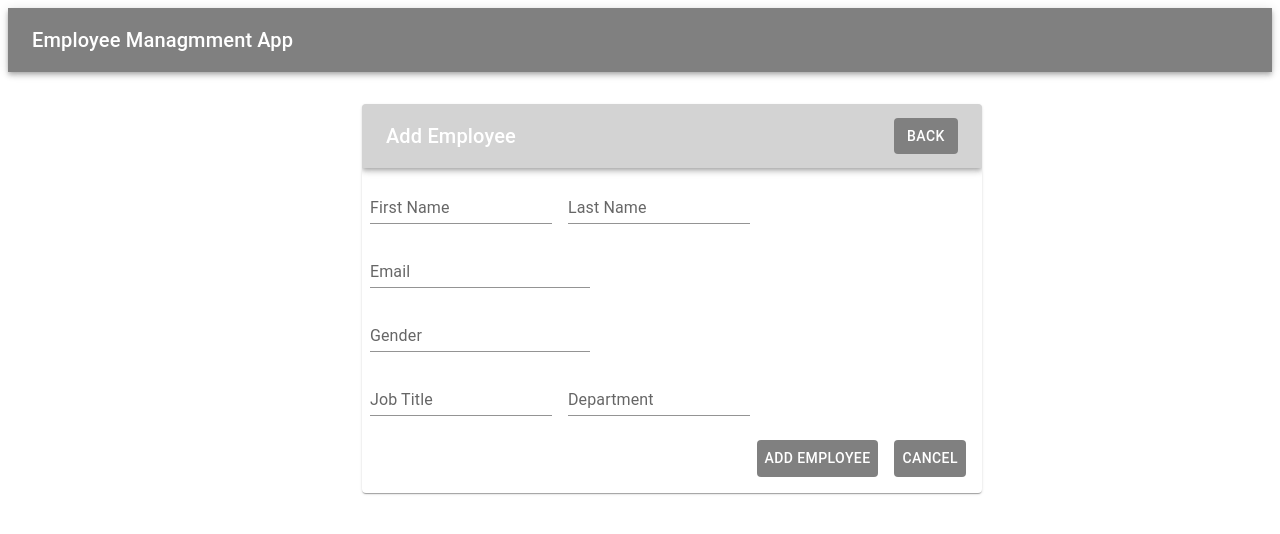
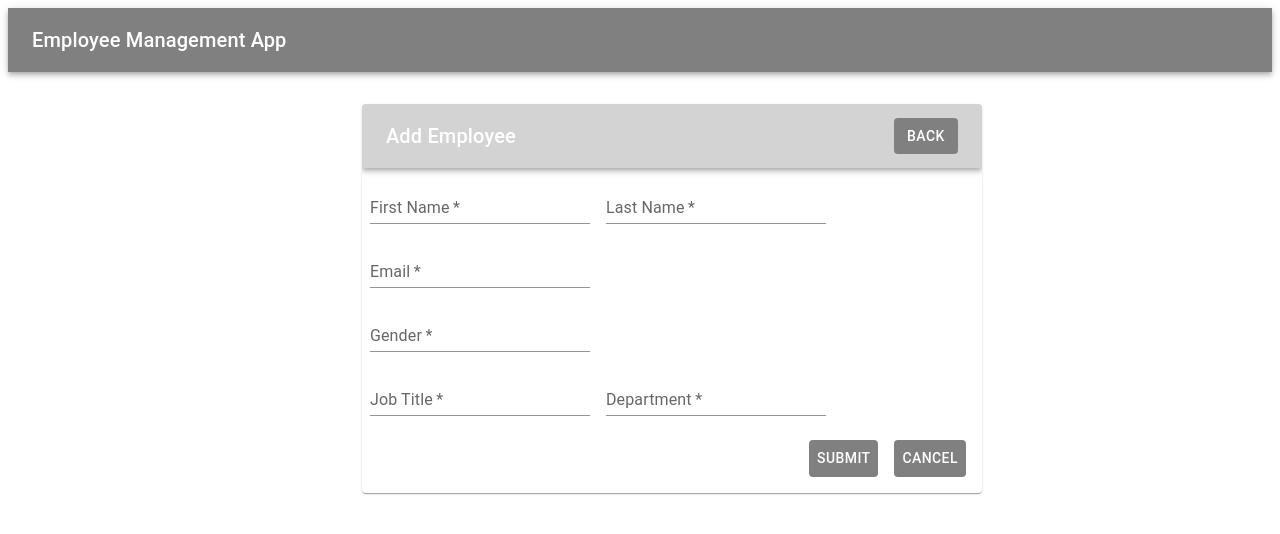
Before and after one commit to Plaxidia/Employee-Managment-App, a React (Create React App) app in the folder front_end/: page /add-employee in a window 1280 px wide. Shown: the top 534 px of the page. Built offline with nearby package versions, Linux system fonts and the light colour scheme.

Commit message:
completed building the add employee page

```diff
--- a/front_end/src/pages/AddEmployee.js
+++ b/front_end/src/pages/AddEmployee.js
@@ -1,15 +1,15 @@
-import React, {useEffect } from "react";
-//import Modal from 'react-bootstrap/Modal';
+
+import React, { useState, useEffect } from "react";
 import { useNavigate } from "react-router-dom";
-import { Box, Button,  } from "@mui/material";
-import Card from '@mui/material/Card';
-
+import { Box, Button } from "@mui/material";
+import Card from "@mui/material/Card";
 import AppBar from "@mui/material/AppBar";
 import Toolbar from "@mui/material/Toolbar";
 import Typography from "@mui/material/Typography";
-import TextField from '@mui/material/TextField';
-export default function AddEmployee (props ){
+import TextField from "@mui/material/TextField";
+import axios from "axios";
 
+export default function AddEmployee(props) {
   useEffect(() => {
     // Disable scrolling when the component mounts
     document.body.style.overflow = "hidden";
@@ -22,23 +22,50 @@ export default function AddEmployee (props ){
   const navigate = useNavigate();
 
   const handleCancel = () => {
-            // // Navigate back to the home page
-            navigate('/');
+    // Navigate back to the home page
+    navigate("/");
   };
 
-    return(
+  const [employees, setEmployees] = useState([]);
+
+  const addEmployee = (newEmployee) => {
+    setEmployees([...employees, newEmployee]);
+  };
+
+  const [firstName, setFirstName] = useState("");
+  const [lastName, setLastName] = useState("");
+  const [email, setEmail] = useState("");
+  const [gender, setGender] = useState("");
+  const [job_title, setJobTitle] = useState("");
+  const [department, setDepartment] = useState("");
+
+  const onSubmit = async (e) => {
+    e.preventDefault();
+    try {
+      const newEmployee = {
+        id: employees.length + 1,
+        firstName,
+        lastName,
+        email,
+        gender,
+        job_title,
+        department,
+      };
+      await axios.post("http://localhost:8080/employee/add", newEmployee);
+      addEmployee(newEmployee);
+      navigate("/");
+    } catch (error) {
+      console.error("Error adding employee:", error);
+    }
+  };
+
+  return (
     <div>
-
-      <Box sx={{
-        flexGrow: 1,
-         }}>
-       <AppBar
-         position="static"
-         sx={{ backgroundColor: "grey", color: "white" }}
-         >
+      <Box sx={{ flexGrow: 1 }}>
+        <AppBar position="static" sx={{ backgroundColor: "grey", color: "white" }}>
           <Toolbar>
             <Typography variant="h6" component="div" sx={{ flexGrow: 1 }}>
-             Employee Managmment App
+              Employee Management App
             </Typography>
           </Toolbar>
         </AppBar>
@@ -46,402 +73,162 @@ export default function AddEmployee (props ){
       <Card
         sx={{
           marginTop: 4,
-          marginLeft:"28%",
-          borderColor:"black",
-          position:"static",
+          marginLeft: "28%",
+          borderColor: "black",
+          position: "static",
           backgroundColor: "White",
           color: "grey",
-            maxWidth:620,
-
-        }}>
-          <Box sx={{
-        flexGrow: 1,
-        marginTop: 0}}>
-       <AppBar
-         position="static"
-         sx={{ backgroundColor: "lightgrey", color: "white" }}
+          maxWidth: 620,
+        }}
       >
+        <Box sx={{ flexGrow: 1, marginTop: 0 }}>
+          <AppBar position="static" sx={{ backgroundColor: "lightgrey", color: "white" }}>
             <Toolbar>
               <Typography variant="h6" component="div" sx={{ flexGrow: 1 }}>
                 Add Employee
               </Typography>
-           <Button sx={{
-            color:'white',
+              <Button
+                sx={{
+                  color: "white",
                   background: "grey",
                   cursor: "pointer",
-                              "&:hover": {
-                                color: "",
-                                background: "#e6e2f0",
-                              },
+                  "&:hover": { color: "", background: "#e6e2f0" },
                 }}
-           onClick={() => navigate(-1)}> Back
+                onClick={() => navigate(-1)}
+              >
+                Back
               </Button>
             </Toolbar>
           </AppBar>
         </Box>
-
-  <Box >
+        <form onSubmit={onSubmit}>
+          <Box>
             <Box
               sx={{
-        display: 'flex',
-        alignItems: 'center',
-        '& > :not(style)': { m: 1 },
+                display: "flex",
+                alignItems: "center",
+                "& > :not(style)": { m: 1 },
               }}
             >
               <TextField
-          id="standard-multiline-flexible"
+                id="first-name"
                 label="First Name"
-          multiline
-          maxRows={8}
                 variant="standard"
+                name="first_name"
+                value={firstName}
+                onChange={(e) => setFirstName(e.target.value)}
+                required
               />
-
               <TextField
-          id="standard-multiline-flexible"
+                id="last-name"
                 label="Last Name"
-          multiline
-          maxRows={8}
                 variant="standard"
+                name="last_name"
+                value={lastName}
+                onChange={(e) => setLastName(e.target.value)}
+                required
+              />
+            </Box>
+            {/* Other input fields */}
+            <Box
+              sx={{
+                display: "flex",
+                alignItems: "center",
+                "& > :not(style)": { m: 1 },
+              }}
+            >
+              <TextField
+                id="email"
+                label="Email"
+                variant="standard"
+                name="email"
+                value={email}
+                onChange={(e) => setEmail(e.target.value)}
+                required
               />
             </Box>
             <Box
               sx={{
-      display: 'flex',
-      alignItems: 'center',
-      '& > :not(style)': { m: 1 },
+                display: "flex",
+                alignItems: "center",
+                "& > :not(style)": { m: 1 },
               }}
             >
               <TextField
-          id="standard-multiline-flexible"
-          label="Email"
-          //multiline
-          maxRows={1}
+                id="gender"
+                label="Gender"
                 variant="standard"
-        />
-     </Box>
-
-     <Box
-     sx={{
-      display: 'flex',
-      alignItems: 'center',
-      '& > :not(style)': { m: 1 },
-    }}
-     >
-      <TextField
-          id="standard-multiline-flexible"
-          label="Gender"
-          //multiline
-          maxRows={1}
-          variant="standard"
+                name="gender"
+                value={gender}
+                onChange={(e) => setGender(e.target.value)}
+                required
               />
             </Box>
             <Box
               sx={{
-      display: 'flex',
-      alignItems: 'center',
-      '& > :not(style)': { m: 1 },
+                display: "flex",
+                alignItems: "center",
+                "& > :not(style)": { m: 1 },
               }}
             >
               <TextField
-          id="standard-multiline-flexible"
+                id="job-title"
                 label="Job Title"
-          multiline
-          maxRows={8}
                 variant="standard"
+                name="job_title"
+                value={job_title}
+                onChange={(e) => setJobTitle(e.target.value)}
+                required
               />
               <TextField
-          id="standard-multiline-flexible"
+                id="department"
                 label="Department"
-          multiline
-          maxRows={8}
                 variant="standard"
+                name="department"
+                value={department}
+                onChange={(e) => setDepartment(e.target.value)}
+                required
               />
+
+          </Box>
           </Box>
           <Box
             sx={{
-      '& > :not(style)': { m: 1 },
-      position: 'relative',
+              "& > :not(style)": { m: 1 },
+              position: "relative",
               bottom: 0,
               right: 0,
-          display: 'flex',
-          justifyContent: 'flex-end',
-          padding: '8px',
+              display: "flex",
+              justifyContent: "flex-end",
+              padding: "8px",
             }}
           >
             <Button
+              type="submit"
               sx={{
-        color:'white',
+                color: "white",
                 background: "grey",
                 cursor: "pointer",
-                              "&:hover": {
-                                color: "",
-                                background: "#e6e2f0",
-                              }
-                            }}type="submit">
-          Add Employee
+                "&:hover": { color: " blue", background: "#e6e2f0" },
+              }}
+            >
+              Submit
             </Button>
-    <Button sx={{
-      color:'white',
+            <Button
+              sx={{
+                color: "white",
                 background: "grey",
                 cursor: "pointer",
-                        "&:hover": {
-                          color: "",
-                          background: "#e6e2f0",
-                        },
+                "&:hover": { color: "red", background: "#e6e2f0" },
               }}
-    type="button" onClick={handleCancel}>
+              type="button"
+              onClick={handleCancel}
+            >
               Cancel
             </Button>
-
-    </Box >
-
           </Box>
-
+        </form>
       </Card>
     </div>
-    )
+  );
 }
-// const[name, setName]= useState( ' ');
-    // const[last_name, setLastName]= useState( ' ');
-    // const[email, setEmail]= useState( ' ');
-    // const[gender, setGender]= useState( ' ');
-    // const[job_title, setJobtitle]= useState( ' ');
-    // const[department, setDepartment]= useState( ' ');
-
-
-    // //import React from 'react';
-// import React, { useState,useEffect } from "react";
-// //import Modal from 'react-bootstrap/Modal';
-// import { useNavigate } from "react-router-dom";
-// import { Box, Button } from "@mui/material";
-// import Card from "@mui/material/Card";
-// import axios from "axios";
-// import AppBar from "@mui/material/AppBar";
-// import Toolbar from "@mui/material/Toolbar";
-// import Typography from "@mui/material/Typography";
-// import TextField from "@mui/material/TextField";
-// import { useParams } from 'react-router-dom';
-// export default function View({match}) {
-//   useEffect(() => {
-//     // Disable scrolling when the component mounts
-//     document.body.style.overflow = "hidden";
-//     // Re-enable scrolling when the component unmounts
-//     return () => {
-//       document.body.style.overflow = "auto";
-//     };
-//   }, []);
-
-//   const navigate = useNavigate();
-
-//   const handleCancel = () => {
-//     // // Navigate back to the home page
-//     navigate("/");
-//   };
-
-//   const [data, setData] = useState(
-
-//     {
-
-//       firstName: '',
-//     lastName: '',
-//     email: '',
-//     gender: '',
-//     jobTitle: '',
-//     department: ''
-//     });
-//   const { id } = useParams();
-
-//   useEffect(() => {
-//     const fetchData = async () => {
-//       try {
-//         const res = await axios.get(`http://localhost:8080/employee/${id}`); // Replace with your backend endpoint
-//         const fetchedData = res.data; // Extract the fetched data from the response
-//         setData(fetchedData); // Set the fetched data to the state
-//       } catch (error) {
-//         console.error("Error fetching data:", error);
-//       }
-//     };
-//     fetchData();
-//   }, [id]);
-
-//   return (
-//     <div>
-//       <Box
-//         sx={{
-//           flexGrow: 1,
-//         }}
-//       >
-//         <AppBar
-//           position="static"
-//           sx={{ backgroundColor: "grey", color: "white" }}
-//         >
-//           <Toolbar>
-//             <Typography variant="h6" component="div" sx={{ flexGrow: 1 }}>
-//               Employee Managmment App
-//             </Typography>
-//           </Toolbar>
-//         </AppBar>
-//       </Box>
-//       <Card
-//         sx={{
-//           marginTop: 4,
-//           marginLeft: "28%",
-//           borderColor: "black",
-//           position: "static",
-//           backgroundColor: "White",
-//           color: "grey",
-//           maxWidth: 620,
-//         }}
-//       >
-//         <Box
-//           sx={{
-//             flexGrow: 1,
-//             marginTop: 0,
-//           }}
-//         >
-//           <AppBar
-//             position="static"
-//             sx={{ backgroundColor: "lightgrey", color: "white" }}
-//           >
-//             <Toolbar>
-//               <Typography variant="h6" component="div" sx={{ flexGrow: 1 }}>
-//                 View Employee
-//               </Typography>
-//               <Button
-//                 sx={{
-//                   color: "white",
-//                   background: "grey",
-//                   cursor: "pointer",
-//                   "&:hover": {
-//                     color: "",
-//                     background: "#e6e2f0",
-//                   },
-//                 }}
-//                 onClick={() => navigate(-1)}
-//               >
-//                 {" "}
-//                 Back
-//               </Button>
-//             </Toolbar>
-//           </AppBar>
-//         </Box>
-
-//         <Box>
-//           <Box
-//             sx={{
-//               display: "flex",
-//               alignItems: "center",
-//               "& > :not(style)": { m: 1 },
-//             }}
-//           >
-//             <TextField
-//               id="standard-multiline-flexible"
-//               label="First Name"
-//               value={data.first_name}
-
-//               variant="standard"
-//             />
-//             <TextField
-//               id="standard-multiline-flexible"
-//               label="Last Name"
-//               value={data.last_name}
-
-//               variant="standard"
-//             />
-//           </Box>
-//           <Box
-//             sx={{
-//               display: "flex",
-//               alignItems: "center",
-//               "& > :not(style)": { m: 1 },
-//             }}
-//           >
-//             <TextField
-//               id="standard-multiline-flexible"
-//               label="Email"
-//               value={data.email}
-
-//               variant="standard"
-//             />
-//           </Box>
-
-//           <Box
-//             sx={{
-//               display: "flex",
-//               alignItems: "center",
-//               "& > :not(style)": { m: 1 },
-//             }}
-//           >
-//             <TextField
-//               id="standard-multiline-flexible"
-//               label="Gender"
-//               value={data.gender}
-
-//               variant="standard"
-//             />
-//           </Box>
-//           <Box
-//             sx={{
-//               display: "flex",
-//               alignItems: "center",
-//               "& > :not(style)": { m: 1 },
-//             }}
-//           >
-//             <TextField
-//               id="standard-multiline-flexible"
-//               label="Job Title"
-
-//               value={data.job_title}
-
-//               variant="standard"
-//             />
-//             <TextField
-//               id="standard-multiline-flexible"
-//               label="Department"
-//               value={data.department}
-
-//               variant="standard"
-//               //onChange={(e) => setData(e.target.value)} // If you want to allow editing
-//             />
-//           </Box>
-
-
-//           <div>
-//       <h1>Employee Details</h1>
-//       <p>First Name: {data.first_name}</p>
-//       <p>Last Name: {data.last_name}</p>
-//       <p>Email: {data.email}</p>
-//       {/* Display other employee details as needed */}
-//     </div>
-//           <Box
-//             sx={{
-//               "& > :not(style)": { m: 1 },
-//               position: "relative",
-//               bottom: 0,
-//               right: 0,
-//               display: "flex",
-//               justifyContent: "flex-end",
-//               padding: "8px",
-//             }}
-//           >
-//             <Button
-//               sx={{
-//                 color: "white",
-//                 background: "grey",
-//                 cursor: "pointer",
-//                 "&:hover": {
-//                   color: "",
-//                   background: "#e6e2f0",
-//                 },
-//               }}
-//               type="button"
-//               onClick={handleCancel}
-//             >
-//               Cancel
-//             </Button>
-//      </Box>
-//         </Box>
-//       </Card>
-//     </div>
-//   );
-// }
```
Lines whose indentation alone changed are shown as unchanged.
